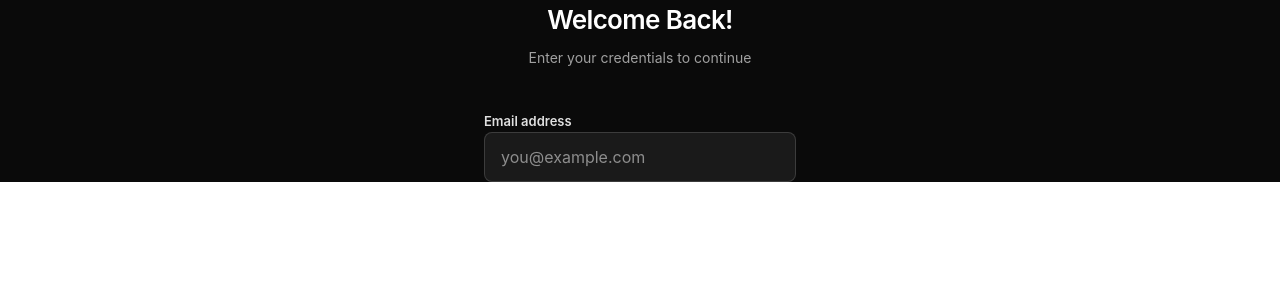
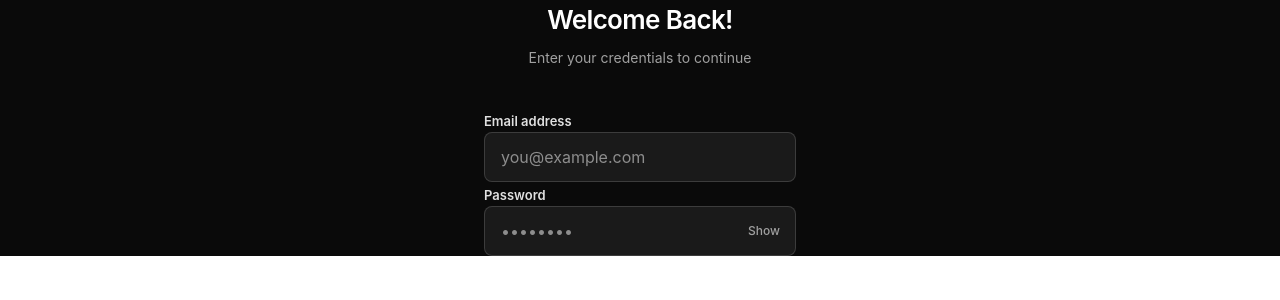
Before and after one commit to h3pixz/auth-google, a React (Vite) app: page / in a window 1280 px wide. Shown: the top 300 px of the page. Built offline with nearby package versions, Linux system fonts and the light colour scheme.

Commit message:
add: password field

```diff
--- a/src/App.tsx
+++ b/src/App.tsx
@@ -3,6 +3,8 @@ import { useState } from "react";
 export default function App() {
   const [isSignUp, setIsSignUp] = useState(false);
   const [email, setEmail] = useState("");
+  const [password, setPassword] = useState("");
+  const [showPassword, setShowPassword] = useState(false);
 
   return (
     <div className="size-full flex items-center justify-center bg-[#0A0A0A]">
@@ -35,7 +37,7 @@ export default function App() {
                 id="email"
                 type="email"
                 value={email}
-                className="bg-[#1A1A1A] border border-[rgba(255,255,255,0.15)] px-4 py-3 outline-none w-full text-[#FFFFFF] "
+                className="bg-[#1A1A1A] border border-[rgba(255,255,255,0.15)] px-4 py-3 outline-none w-full text-[#FFFFFF]"
                 placeholder="you@example.com"
                 style={{
                   borderRadius: "8px",
@@ -43,6 +45,37 @@ export default function App() {
                 }}
                 required
               ></input>
+
+              <div>
+                <label
+                  htmlFor="password"
+                  className="text-[#E0E0E0] text-[13px] mb-2"
+                  style={{ fontWeight: 600 }}
+                >
+                  Password
+                </label>
+                <div className="relative">
+                  <input
+                    id="password"
+                    type={showPassword ? "text" : "password"}
+                    value={password}
+                    className="bg-[#1A1A1A] border border-[rgba(255,255,255,0.15)] px-4 py-3 outline-none w-full text-[#FFFFFF] pr-12"
+                    placeholder="••••••••"
+                    style={{
+                      borderRadius: "8px",
+                      borderWidth: "1px",
+                    }}
+                    required
+                  />
+                  <button
+                    className="password-toggle absolute right-4 top-1/2 -translate-y-1/2 text-[#A0A0A0] text-[12px]"
+                    onClick={() => setShowPassword(!password)}
+                    style={{ fontWeight: 500 }}
+                  >
+                    {showPassword ? "Hide" : "Show"}
+                  </button>
+                </div>
+              </div>
             </div>
           </div>
         </form>
```
